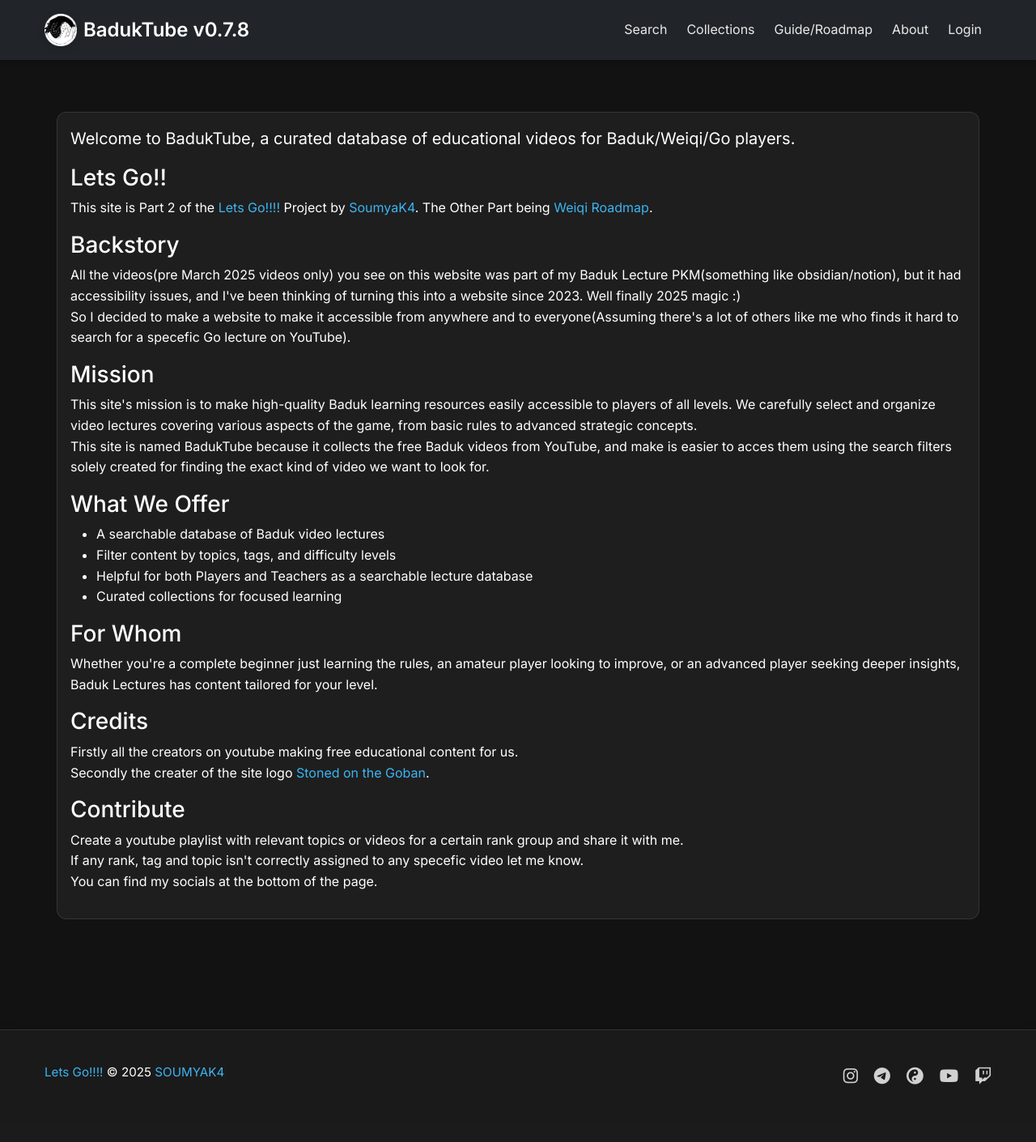
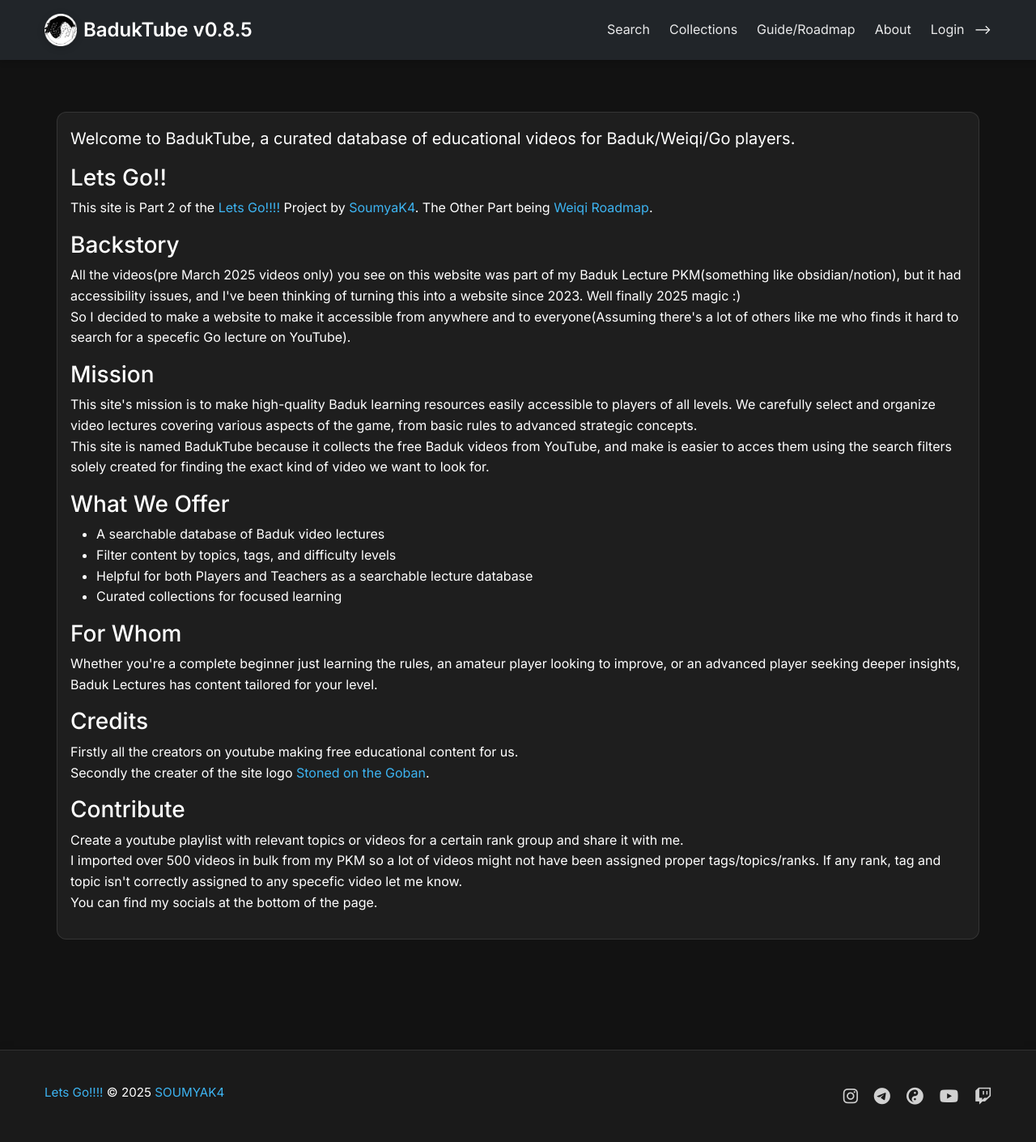
Before and after one commit to SoumyaK4/BadukTube, a Flask app: page /about in a window 1280 px wide. Shown: the whole page at 81% size. Before the commit the page ends 1339 px from the top, so only its background shows below. Run offline with Flask 3, Linux system fonts and the light colour scheme; some libraries are stand-ins or nearby versions.

Commit message:
fix: login in nav, about/contribute

```diff
--- a/templates/about.html
+++ b/templates/about.html
@@ -46,6 +46,7 @@
                     <h3>Contribute</h3>
                     <p>
                         Create a youtube playlist with relevant topics or videos for a certain rank group and share it with me. <br>
+                        I imported over 500 videos in bulk from my PKM so a lot of videos might not have been assigned proper tags/topics/ranks.
                         If any rank, tag and topic isn't correctly assigned to any specefic video let me know. <br>
                         You can find my socials at the bottom of the page.
                     </p>
--- a/templates/base.html
+++ b/templates/base.html
@@ -49,7 +49,7 @@
         <div class="container">
             <a class="navbar-brand" href="/">
                 <img src="{{ url_for('static', filename='images/logo.webp') }}" alt="Baduk Lectures" width="40" height="40" class="d-inline-block align-top me-2">
-                BadukTube v0.7.8
+                BadukTube v0.8.5
             </a>
             <!-- Hamburger Button for Mobile -->
             <button class="hamburger-menu" type="button" aria-label="Toggle navigation">
@@ -95,10 +95,10 @@
                             <li><a class="dropdown-item" href="{{ url_for('logout') }}">Logout</a></li>
                         </ul>
                     </li>
-                    {% else %}
+                    <!-- {% else %}
                     <li class="nav-item">
                         <a class="nav-link" href="{{ url_for('login') }}">Login</a>
-                    </li>
+                    </li> -->
                     {% endif %}
                 </ul>
             </div>
```
